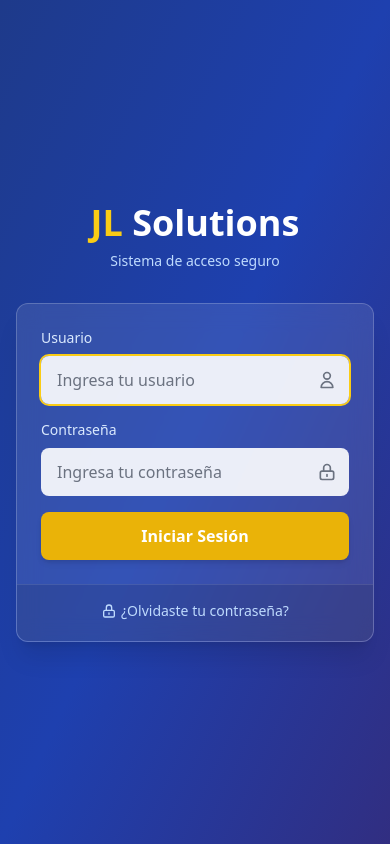
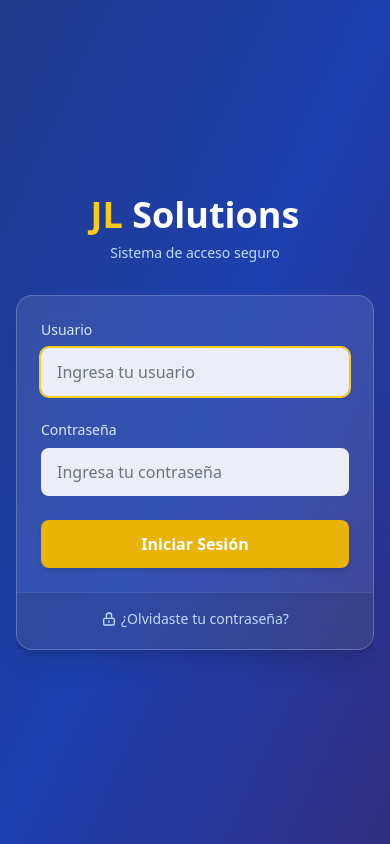
Before and after one commit to Aleja-ndro/proyectoJl, a React (Vite) app in the folder vite-project/: page / in a window 390 px wide. Built offline with nearby package versions, Linux system fonts and the light colour scheme; a web font is replaced by a local one.

Commit message:
cambios estetica login

```diff
--- a/vite-project/src/pages/Login.jsx
+++ b/vite-project/src/pages/Login.jsx
@@ -12,49 +12,46 @@ export default function Login() {
         e.preventDefault();
         setIsLoading(true);
 
-        // Simulación de autenticación con delay
         setTimeout(() => {
-            if (user === "admin" && password === '123') {
-                navigate("/buscador");  // Ruta en minúsculas
-            } else if (user === "Nelson" && password === 'Lafamilia0430') {
-                navigate("/kiosko");  // Ruta en minúsculas
-            } else if(user === "Noemi" && password ==='Nietos09'){
-                navigate("/Libreriajl");
-            }else if(user === "Test" && password === "12345"){
-                navigate("/Prueba");
-            }
-                else {
+            const routes = {
+                "admin:123": "/buscador",
+                "Nelson:Lafamilia0430": "/kiosko",
+                "Noemi:Nietos09": "/libreriajl",
+                "Test:12345": "/prueba"
+            };
+
+            const route = routes[`${user}:${password}`];
+
+            if (route) {
+                navigate(route);
+            } else {
                 setError("Usuario o contraseña incorrectos");
-                // Efecto de shake para el error
                 const form = document.querySelector('.login-form');
                 form.classList.add('animate-shake');
                 setTimeout(() => form.classList.remove('animate-shake'), 500);
             }
+
             setIsLoading(false);
         }, 800);
-    }
+    };
 
     return (
         <div className="min-h-screen bg-gradient-to-br from-blue-900 via-blue-800 to-indigo-900 flex flex-col items-center justify-center p-4">
-            {/* Logo/Título */}
-            <div className="mb-8 text-center transition-all duration-300 hover:scale-105">
+            <div className="mb-8 text-center transition-transform duration-300 hover:scale-105">
                 <h1 className="text-4xl sm:text-5xl font-bold text-white mb-2">
                     <span className="text-yellow-400">JL</span> Solutions
                 </h1>
                 <p className="text-blue-200 text-sm sm:text-base">Sistema de acceso seguro</p>
             </div>
 
-            {/* Tarjeta de Login */}
             <div className="w-full max-w-sm sm:max-w-md">
                 <form
                     onSubmit={handleSubmit}
-                    className="login-form bg-white/10 backdrop-blur-md rounded-xl sm:rounded-2xl shadow-xl overflow-hidden border border-white/20 transition-all"
+                    className="login-form bg-white/10 backdrop-blur-md rounded-2xl shadow-xl border border-white/20 transition-all"
                 >
-                    <div className="p-6 sm:p-8 space-y-4 sm:space-y-6">
+                    <div className="p-6 sm:p-8 space-y-6">
                         <div className="space-y-2">
-                            <label htmlFor="username" className="block text-sm font-medium text-blue-100">
-                                Usuario
-                            </label>
+                            <label htmlFor="username" className="block text-sm font-medium text-blue-100">Usuario</label>
                             <div className="relative">
                                 <input
                                     id="username"
@@ -62,22 +59,15 @@ export default function Login() {
                                     placeholder="Ingresa tu usuario"
                                     value={user}
                                     onChange={(e) => setUser(e.target.value)}
-                                    className="w-full px-4 py-3 rounded-lg bg-white/90 text-gray-800 focus:outline-none focus:ring-2 focus:ring-yellow-400 transition-all placeholder-gray-500"
+                                    className="w-full px-4 py-3 rounded-lg bg-white/90 text-gray-800 focus:outline-none focus:ring-2 focus:ring-yellow-400 placeholder-gray-500"
                                     autoFocus
                                     required
                                 />
-                                <div className="absolute inset-y-0 right-0 flex items-center pr-3 pointer-events-none">
-                                    <svg className="h-5 w-5 text-gray-500" fill="none" viewBox="0 0 24 24" stroke="currentColor">
-                                        <path strokeLinecap="round" strokeLinejoin="round" strokeWidth={2} d="M16 7a4 4 0 11-8 0 4 4 0 018 0zM12 14a7 7 0 00-7 7h14a7 7 0 00-7-7z" />
-                                    </svg>
-                                </div>
                             </div>
                         </div>
 
                         <div className="space-y-2">
-                            <label htmlFor="password" className="block text-sm font-medium text-blue-100">
-                                Contraseña
-                            </label>
+                            <label htmlFor="password" className="block text-sm font-medium text-blue-100">Contraseña</label>
                             <div className="relative">
                                 <input
                                     id="password"
@@ -85,14 +75,9 @@ export default function Login() {
                                     placeholder="Ingresa tu contraseña"
                                     value={password}
                                     onChange={(e) => setPassword(e.target.value)}
-                                    className="w-full px-4 py-3 rounded-lg bg-white/90 text-gray-800 focus:outline-none focus:ring-2 focus:ring-yellow-400 transition-all placeholder-gray-500"
+                                    className="w-full px-4 py-3 rounded-lg bg-white/90 text-gray-800 focus:outline-none focus:ring-2 focus:ring-yellow-400 placeholder-gray-500"
                                     required
                                 />
-                                <div className="absolute inset-y-0 right-0 flex items-center pr-3 pointer-events-none">
-                                    <svg className="h-5 w-5 text-gray-500" fill="none" viewBox="0 0 24 24" stroke="currentColor">
-                                        <path strokeLinecap="round" strokeLinejoin="round" strokeWidth={2} d="M12 15v2m-6 4h12a2 2 0 002-2v-6a2 2 0 00-2-2H6a2 2 0 00-2 2v6a2 2 0 002 2zm10-10V7a4 4 0 00-8 0v4h8z" />
-                                    </svg>
-                                </div>
                             </div>
                         </div>
 
@@ -130,8 +115,8 @@ export default function Login() {
 
                     <div className="px-6 py-4 bg-black/10 text-center border-t border-white/10">
                         <a href="#" className="text-blue-200 hover:text-yellow-300 text-sm transition-colors inline-flex items-center">
-                            <svg className="w-4 h-4 mr-1" fill="none" stroke="currentColor" viewBox="0 0 24 24" xmlns="http://www.w3.org/2000/svg">
-                                <path strokeLinecap="round" strokeLinejoin="round" strokeWidth="2" d="M12 15v2m-6 4h12a2 2 0 002-2v-6a2 2 0 00-2-2H6a2 2 0 00-2 2v6a2 2 0 002 2zm10-10V7a4 4 0 00-8 0v4h8z"></path>
+                            <svg className="w-4 h-4 mr-1" fill="none" stroke="currentColor" viewBox="0 0 24 24">
+                                <path strokeLinecap="round" strokeLinejoin="round" strokeWidth="2" d="M12 15v2m-6 4h12a2 2 0 002-2v-6a2 2 0 00-2-2H6a2 2 0 00-2 2v6a2 2 0 002 2zm10-10V7a4 4 0 00-8 0v4h8z" />
                             </svg>
                             ¿Olvidaste tu contraseña?
                         </a>
@@ -139,7 +124,6 @@ export default function Login() {
                 </form>
             </div>
 
-            {/* Efecto de partículas decorativas */}
             <div className="fixed inset-0 overflow-hidden pointer-events-none -z-10">
                 {[...Array(15)].map((_, i) => (
                     <div
```
